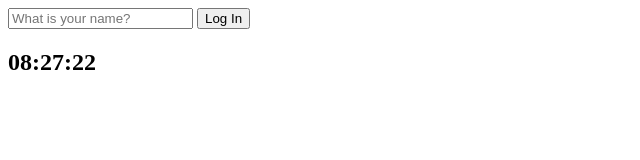
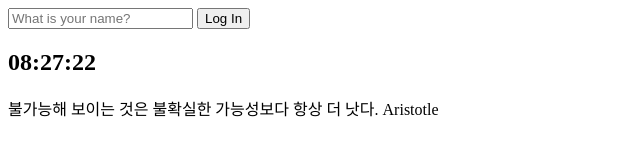
Before and after one commit to kjh302903/chrome-app, a plain HTML site: page index.html in a window 1280 px wide. Shown: the whole page, without its empty margins (0-640 px from the left). Drawn offline with Linux system fonts and the light colour scheme.

Commit message:
add quote

```diff
--- a/index.html
+++ b/index.html
@@ -10,7 +10,13 @@
             <input type="submit" value="Log In" />
         </form>
         <h2 id ="clock">00:00:00</h2>
-        <h1 id ="greeting" class ="hidden"></h1>        <script src="/js/greetings.js"></script>
+        <h1 id ="greeting" class ="hidden"></h1>
+        <div id ="quote">
+            <span></span>
+            <span></span>
+        </div>
+        <script src="/js/greetings.js"></script>
         <script src="/js/clock.js"></script>
+        <script src="/js/quotes.js"></script>
     </body>
 </html>
--- /dev/null
+++ b/js/quotes.js
@@ -0,0 +1,50 @@
+const quotes = [
+    {
+        quote:"우리가 노력 없이 얻는 거의 유일한 것은 노년이다.",
+        author:"Gloria Pitzer",
+    },
+    {
+        quote:"인생은 거울과 같으니, 비친 것을 밖에서 들여다 보기 보다 먼저 자신의 내면을 살펴야 한다.",
+        author: "Wally 'Famous' Amos",
+    },
+    {
+        quote:"할 수 있는 자는 행한다. 할 수 없는 자는 가르친다",
+        author: "George Bernard Shaw",
+    },
+    {
+        quote:"행동의 가치는 그 행동을 끝까지 이루는 데 있다.",
+        author: "Genghis Khan",
+    },
+    {
+        quote:"우연이 아닌 선택이 운명을 결정한다.",
+        author: "Jean Nidetch",
+    },
+    {
+        quote:"완벽함이 아니라 탁월함을 위해서 애써라.",
+        author:"H. Jackson Brown Jr.",
+    },
+    {
+        quote:"세상은 고통으로 가득하지만, 그것을 극복하는 사람들로도 가득하다.",
+        author: "Helen Keller",
+    },
+    {
+        quote:"낭비한 시간에 대한 후회는 더 큰 시간 낭비이다.",
+        author: "Mason Cooley",
+    },
+    {
+        quote:"현재뿐 아니라 미래까지 걱정한다면 인생은 살 가치가 없을 것이다.",
+        author:"William Somerset Maugham",
+    },
+    {
+        quote:"불가능해 보이는 것은 불확실한 가능성보다 항상 더 낫다.",
+        author: "Aristotle",
+    }
+]
+
+const quote = document.querySelector("#quote span:first-child");
+const author = document.querySelector("#quote span:last-child");
+
+const todayQuote = quotes[Math.floor(Math.random()*quotes.length)];
+
+quote.innerText = todayQuote.quote;
+author.innerText = todayQuote.author;
```
